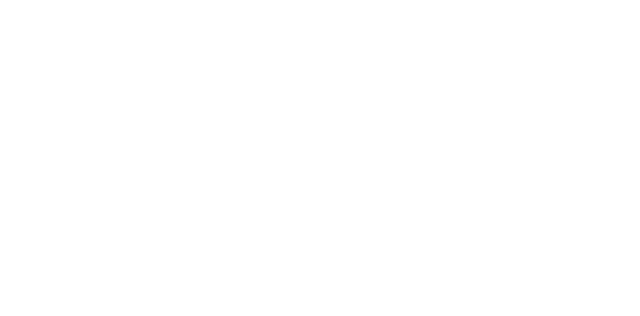
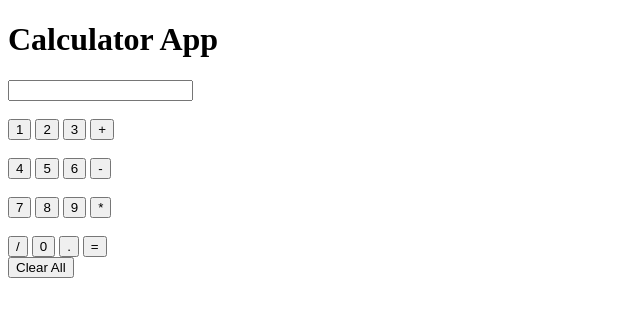
Before and after one commit to KipyegonB/Phase-1-project-Calculator-app, a plain HTML site: page index.html in a window 1280 px wide. Shown: the whole page, without its empty margins (0-640 px from the left). Drawn offline with Linux system fonts and the light colour scheme.

Commit message:
add html for the calculator

```diff
--- a/index.html
+++ b/index.html
@@ -7,6 +7,32 @@
     <title>Document</title>
 </head>
 <body>
+    <h1> Calculator App</h1>
+<div class= "output">
+<form name = "buttonform">
 
+  <input id = "calc" type ="text" name = "answer"> <br> <br>
+  <input type = "button" value = "1" onclick = "buttonform.answer.value += '1' ">
+  <input type = "button" value = "2" onclick = "buttonform.answer.value += '2' ">
+  <input type = "button" value = "3" onclick = "buttonform.answer.value += '3' ">
+   <input type = "button" value = "+" onclick = "buttonform.answer.value += '+' ">
+  <br> <br>
+  <input type = "button" value = "4" onclick = "buttonform.answer.value += '4' ">
+  <input type = "button" value = "5" onclick = "buttonform.answer.value += '5' ">
+  <input type = "button" value = "6" onclick = "buttonform.answer.value += '6' ">
+  <input type = "button" value = "-" onclick = "buttonform.answer.value += '-' ">
+  <br> <br>
+  <input type = "button" value = "7" onclick = "buttonform.answer.value += '7' ">
+  <input type = "button" value = "8" onclick = "buttonform.answer.value += '8' ">
+  <input type = "button" value = "9" onclick = "buttonform.answer.value += '9' ">
+  <input type = "button" value = "*" onclick = "buttonform.answer.value += '*' ">
+  <br> <br>
+  <input type = "button" value = "/" onclick = "buttonform.answer.value += '/' ">
+  <input type = "button" value = "0" onclick = "buttonform.answer.value += '0' ">
+    <input type = "button" value = "." onclick = "buttonform.answer.value += '.' ">
+  <input type = "button" value = "=" onclick = "buttonform.answer.value = eval(buttonform.answer.value) ">
+  <br>
+  <input type = "button" value = "Clear All" onclick = "buttonform.answer.value = ' ' " id= "clear" >
+  <br>
 </body>
 </html>
```
